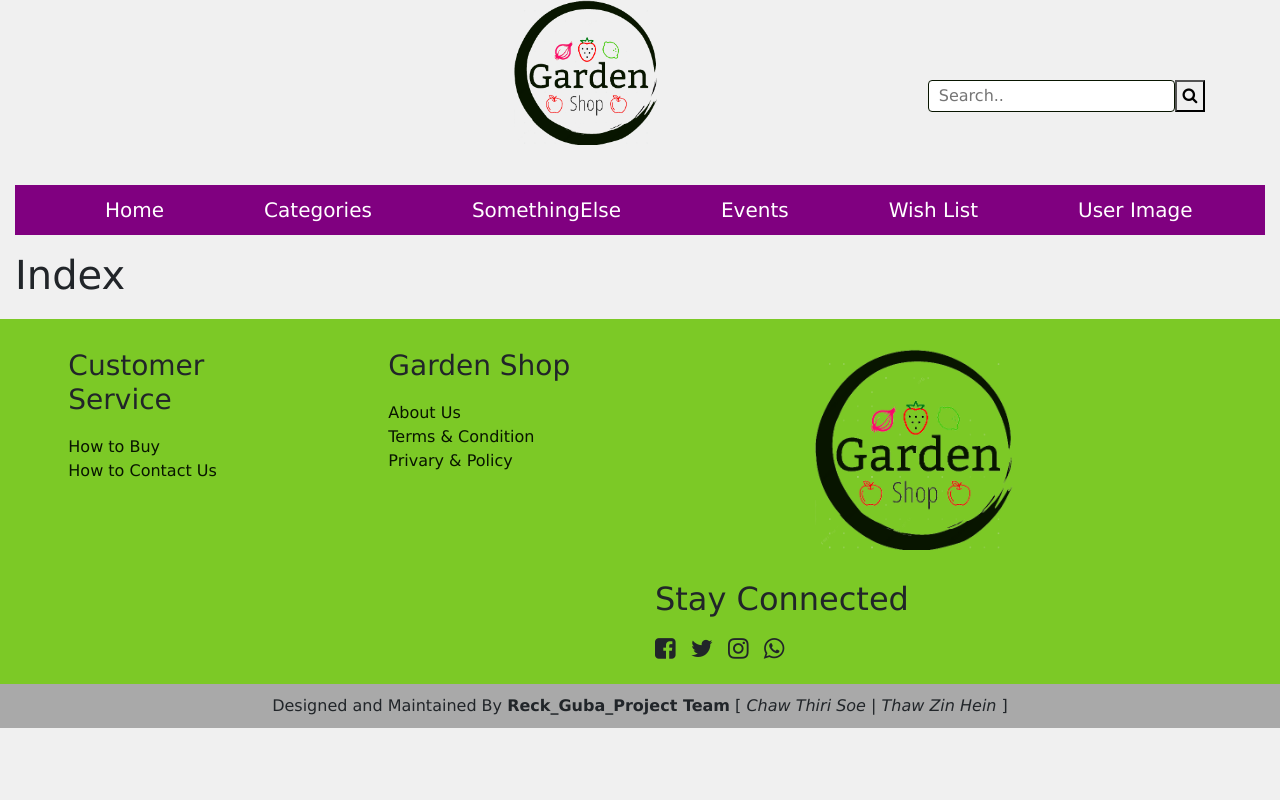
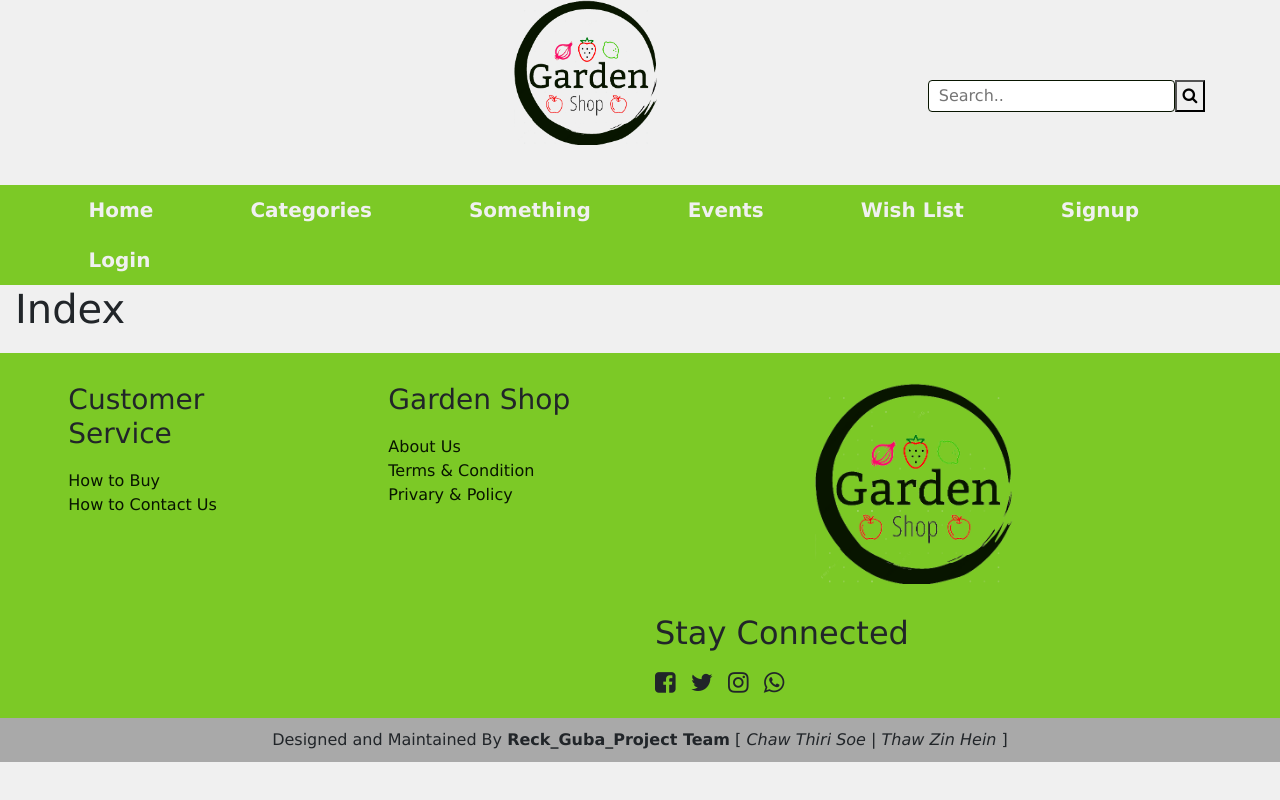
Before and after one commit to ChawThiriSoe/Garden_Shop, a Django app: page /user/index/ in a window 1280 px wide. Run offline with Django 3.2, Linux system fonts and the light colour scheme; some libraries are stand-ins or nearby versions.

Commit message:
add user image model & update nav bar

```diff
--- a/Users/models.py
+++ b/Users/models.py
@@ -6,4 +6,4 @@ class User(models.Model):
     name = models.CharField(max_length=20)
     email = models.EmailField(max_length=100)
     password = models.CharField(max_length=15)
-    image = models.FileField(upload_to='../images/', null=True)
+    image= models.ImageField(upload_to='static/images/', null=True, default="static/images/default-image.png")
--- a/Users/urls.py
+++ b/Users/urls.py
@@ -1,9 +1,13 @@
 from django.urls import path
-from .views import User_Register_View,User_Login_View,Index_View
+from .views import User_Register_View,User_Login_View,Index_View,User_Logout
+from django.conf import settings
+from django.conf.urls.static import static
 
 app_name = 'users'
 urlpatterns =[
     path('register/', User_Register_View, name='user-register'),
     path('login/', User_Login_View, name='user-login'),
-    path('index/',Index_View,name='index')
-]
+    path('index/',Index_View,name='index'),
+    path('logout/',User_Logout,name = 'user-logout'),
+
+]+ static(settings.MEDIA_URL, document_root= settings.MEDIA_ROOT)
--- a/Users/views.py
+++ b/Users/views.py
@@ -6,6 +6,7 @@ import re
 # Create your views here.
 
 def Index_View(request):
+
     return render(request,"index.html")
 
 def User_Register_View(request):
@@ -73,15 +74,30 @@ def User_Login_View(request):
 
             if User.objects.filter(name=username, password=password).exists():
                 user_data=User.objects.get(name=username,password=password)
+                print(user_data.image)
                 request.session['username'] = user_data.name
+                request.session['logged'] =True
+                request.session['image'] = str(user_data.image)
+
                 return redirect('users:index')
             else:
                 userForm = UserLoginForm()
+
+                error = "Invalid Input. Please try again"
                 context = {
-                    'userForm': userForm
+                    'userForm': userForm,
+                    'error':error
                 }
                 return render(request, "login.html", context)
     else:
         userForm = UserLoginForm()
         context = {'userForm': userForm}
         return render(request, 'login.html', context)
+
+def User_Logout(request):
+    print(request.session['image'])
+    del request.session['username']
+    request.session['logged'] = False
+    del request.session['image']
+
+    return redirect('users:index')
--- a/static/css/style.css
+++ b/static/css/style.css
@@ -140,22 +140,113 @@ input[type=password] {
     display: flex;
 }
 
+
 #main-nav {
+
     margin-top: 40px;
-    color: white;
-    background-color: purple;
+    color: #F0F0F0;
+    background-color: #7CC926;
 }
 
 ul {
     list-style-type: none;
-    display: flex;
-    background-color: purple;
+    background-color: #7CC926;
 }
 
 li {
     font-size: 20px;
-    padding: 10px 50px;
-    background-color: purple;
+    padding: 10px 48.5px;
+    float:left;
+    font-weight:bold;
+    color:#F0F0F0;
+    background-color: #7CC926;
+}
+
+li a{
+
+    font-weight:bold;
+    color:#F0F0F0;
+}
+
+li:hover{
+    color: #081500;
+    text-decoration:none;
+    cursor:pointer;
+}
+
+li a:hover{
+
+    color: #081500;
+    text-decoration:none;
+    cursor:pointer;
+}
+
+.categories {
+    position: relative;
+    display: inline-block;
+}
+
+.itemlist{
+    display: none;
+    position: absolute;
+    min-width: 160px;
+    box-shadow: 0px 8px 16px 0px rgba(0,0,0,0.2);
+    background-color: #7CC926;
+    padding: 12px 16px;
+    z-index: 1;
+}
+
+.categories:hover .itemlist {
+    margin-top:5px;
+    display: block;
+    border:1px solid rgba(0,0,0,0.2);
+    color:#F0f0F0;
+    border-radius:5px;
+    background-color: #7CC926;
+}
+
+.categories:hover .items {
+    font-weight:bold;
+    color:#F0F0F0;
+    padding:5px 10px;
+    text-decoration:None;
+    font-size:20px;
+}
+
+.categories:hover .items:hover{
+    color: #081500;
+}
+
+.profile{
+    padding-left:90px;
+    padding-right:65px;
+}
+
+.profile:hover .itemlist {
+    margin-top:5px;
+    display: block;
+    border:1px solid rgba(0,0,0,0.2);
+    color:#F0f0F0;
+    border-radius:5px;
+    background-color: #7CC926;
+}
+
+.profile:hover .items {
+    font-weight:bold;
+    color:#F0F0F0;
+    padding:5px 10px;
+    text-decoration:None;
+    font-size:20px;
+}
+
+.profile:hover .items:hover{
+    color: #081500;
+}
+
+#nav-profile-image{
+    width:45px;
+    height:45px;
+    border-radius:50%;
 }
 
 
--- a/templates/nav.html
+++ b/templates/nav.html
@@ -3,9 +3,8 @@
 <div class="row">
     <div class="col-md-4"></div>
     <div class="col-md-3">
-        <img id="logo" src="{% static 'images/logo.png' %}">
+        <a href="/user/index"><img id="logo" src="{% static 'images/logo.png' %}"></a>
     </div>
-
     <div class="col-md-1"></div>
     <div class="col-md-4">
         <center>
@@ -15,23 +14,36 @@
             </form>
         </center>
     </div>
-
 </div>
 
-<div class="row">
+<div class="row" >
+       <nav id="main-nav" >
+            <ul>
+                <li><a href ="/user/index">Home</a></li>
+                <li class="categories">
+                    Categories
+                    <div class="itemlist">
+                        <a class="items" href="#">Fruits</a>
+                        <a class="items" href="#">Vegetables</a>
+                    </div>
+                </li>
+                <li><a href ="/user/index">Something</a></li>
+                <li><a href ="/user/index">Events</a></li>
+                <li><a href ="/user/index">Wish List</a></li>
+                {% if request.session.logged == True %}
+                <li><a href = "#"><i class="fa fa-shopping-cart" style="font-size:36px"></i></a></li>
+                    <li class="profile">
+                        <img id="nav-profile-image" src='{{ MEDIA_URL | slice:":1" }}{{request.session.image}}'>
+                        <div class="itemlist">
+                            <a class="items" href="#">Profile</a>
+                            <a class="items" href ="/user/logout">Logout</a>
+                        </div>
+                    </li>
+                {% else %}
+                    <li><a href ="/user/register">Signup</a></li>
+                    <li><a href ="/user/login">Login</a></li>
 
-    <div class="col-md-12">
-        <div id="main-nav">
-            <ul>
-                <li>Home</li>
-                <li>Categories</li>
-                <li>SomethingElse</li>
-                <li>Events</li>
-                <li>Wish List</li>
-                <li>User Image</li>
+                {% endif %}
             </ul>
-
-        </div>
-    </div>
-
+        </nav>
 </div>
```
Also changed, not shown: Users/templates/login.html (+7 -3 lines), Users/migrations/0003_alter_user_image.py (added), Users/migrations/0004_remove_user_image.py (added), Users/migrations/0005_user_image.py (added), db.sqlite3, static/images/default-image.png (added).
